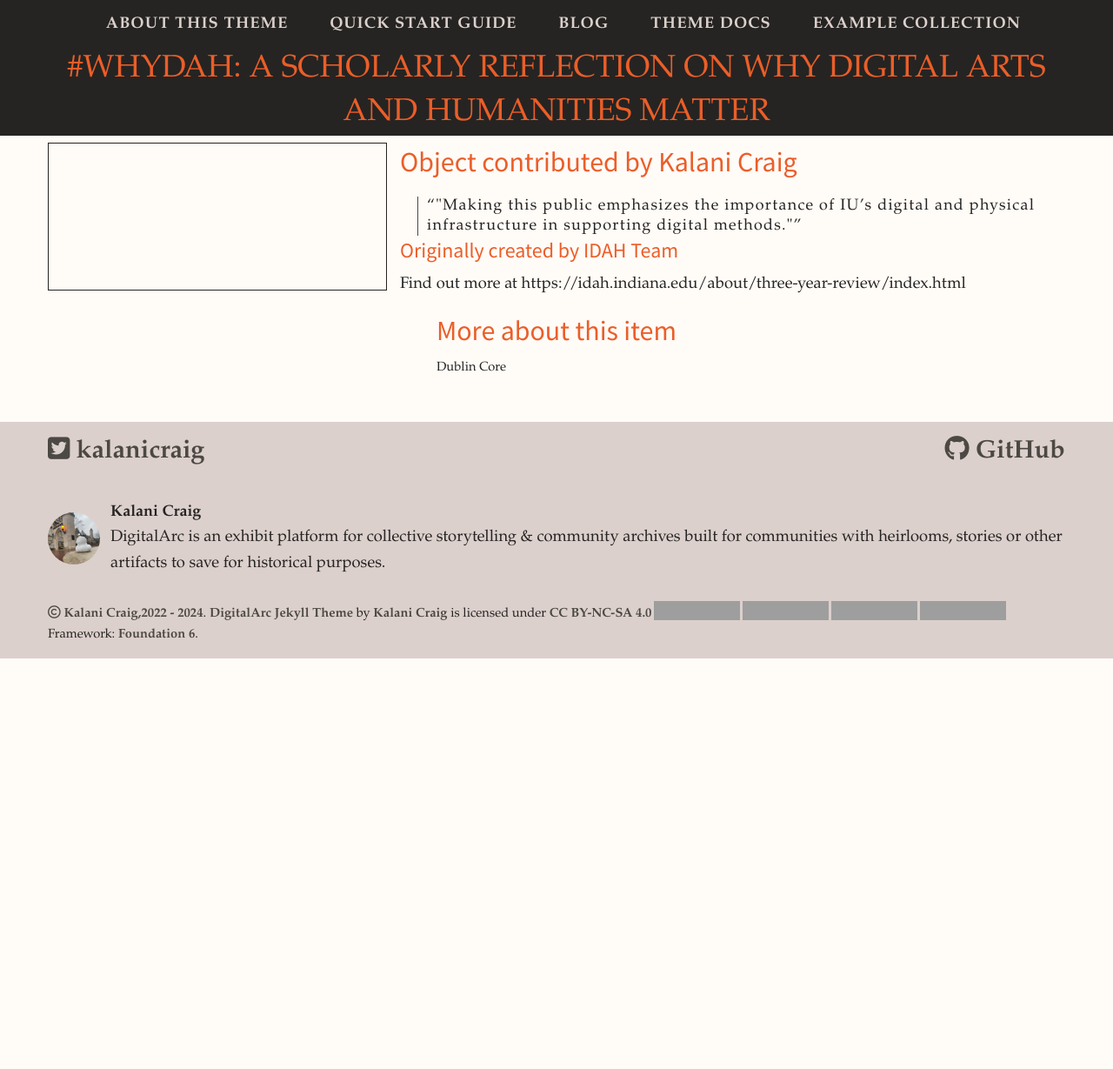
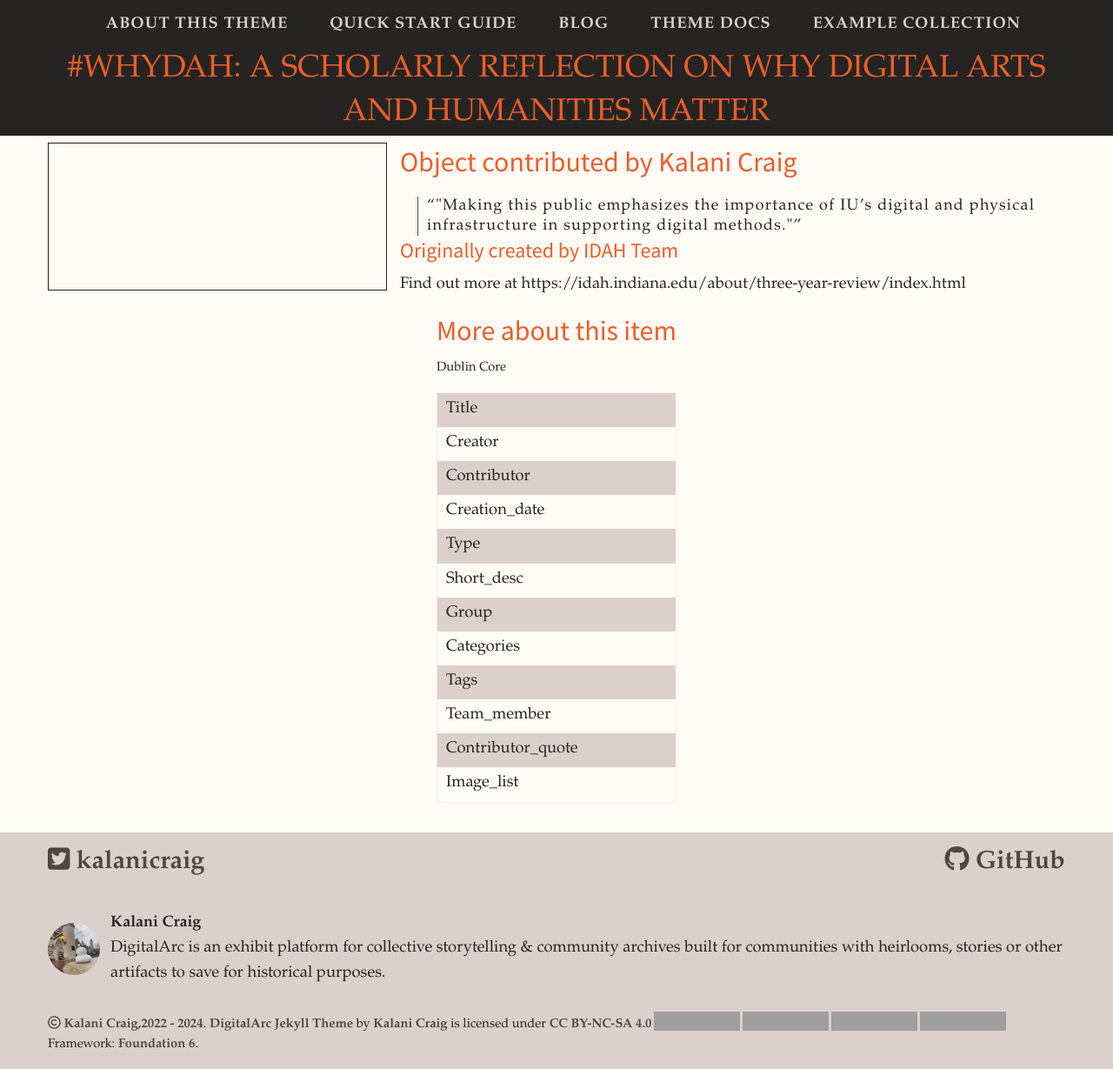
Before and after one commit to kalanicraig/digitalarcplatform, a Jekyll site: the page built from _items/2019-10-01-0015.md, in a window 1280 px wide and 1229 px high. Shown: the whole window at 87% size. Built offline with Jekyll 4.4.1, drawn with Linux system fonts in a browser that asks for light colours; nearby versions of some CDN libraries; some web fonts are replaced; grey boxes are pictures that could not be loaded.

Commit message:
Revert change

```diff
--- a/_layouts/item.html
+++ b/_layouts/item.html
@@ -111,7 +111,7 @@
 <h2 id="Dublin Core">More about this item</h2>
 <p class="quiet">Dublin Core</p>
 <table class="stack">
-    {% for var in theme.root.data.metadata.fields offset:2 %}
+    {% for var in site.data.metadata.fields offset:2 %}
         {% if var[0] contains "_" %}
             {% capture varname %}{{ var[0] }}{% endcapture %}
             {% assign separated-type = varname | split: " " %}
```
